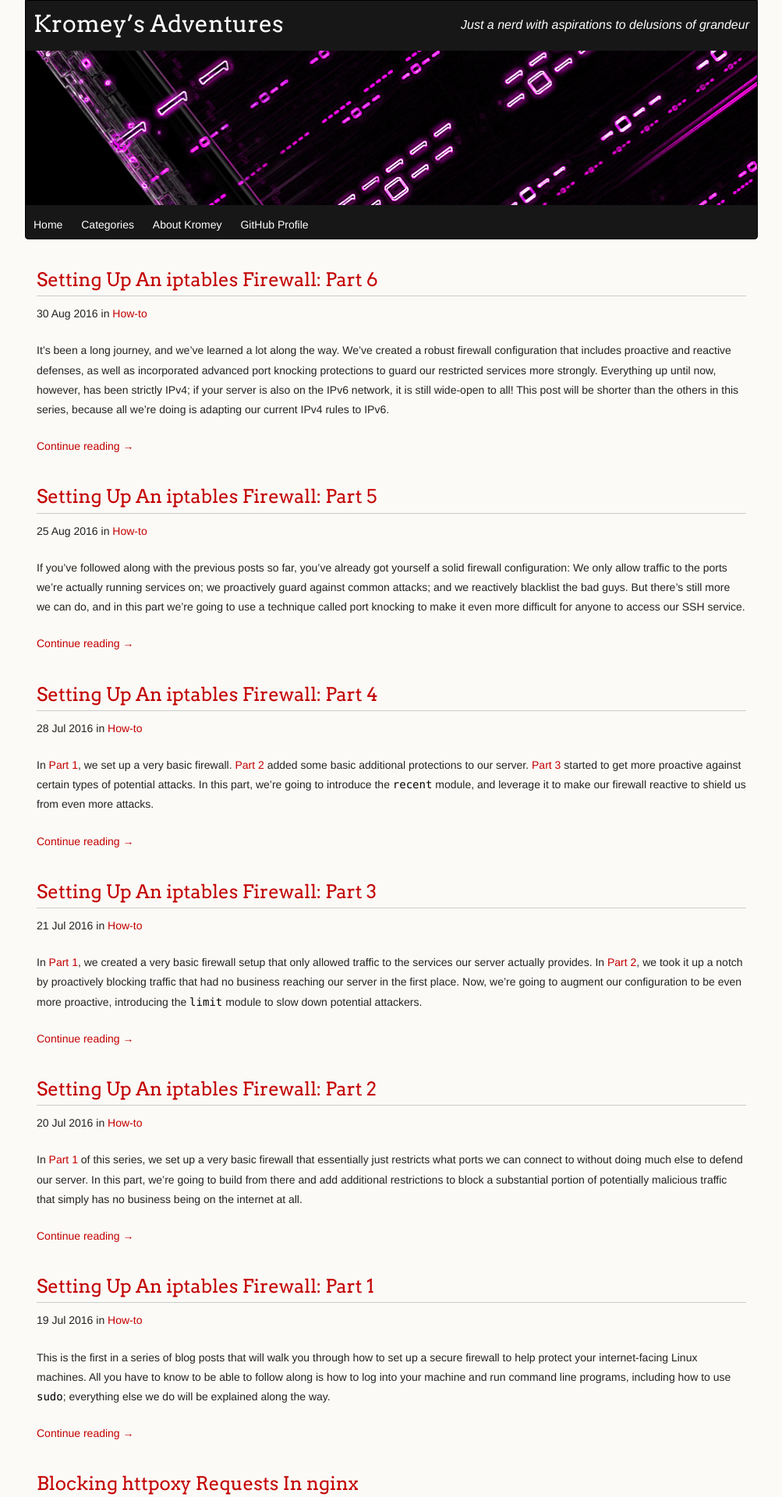
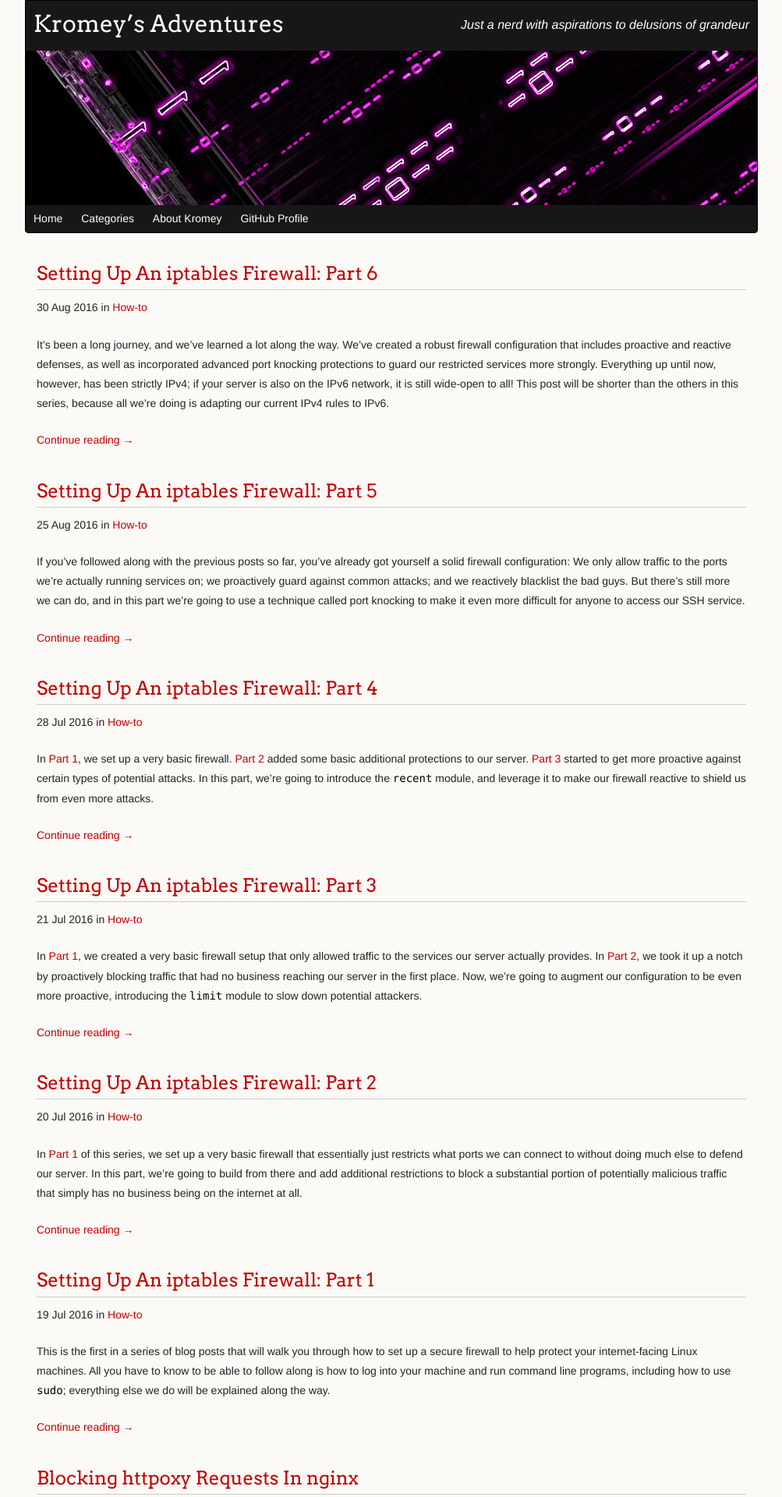
Before and after one commit to Kromey/Kromey.github.io, a Jekyll site: the page built from index.html, in a window 1280 px wide. Shown: the top 1920 px of the page at 78% size, without its empty margins (138-1141 px from the left). Built offline with Jekyll 4.4.1, drawn with Linux system fonts in a browser that asks for light colours; the list of posts is cut into pages by our own code.

Commit message:
Crop banner image rather than scale it

```diff
--- a/_layouts/default.html
+++ b/_layouts/default.html
@@ -16,7 +16,8 @@
 				<h1 class="header">{{ site.title | default: site.github.repository_name | smartify }}</h1>
 				<p class="sub-header">{{ site.description | default: site.github.project_tagline | smartify }}</p>
 
-				<img class="banner" src="{{ '/assets/img/header.png' | relative_url }}" alt="">
+				<!--<img class="banner" src="{{ '/assets/img/header.png' | relative_url }}" alt="">-->
+				<div class="banner">&nbsp;</div>
 
 				{% include navbar.html %}
 			</header>
--- a/_sass/theme.scss
+++ b/_sass/theme.scss
@@ -231,6 +231,17 @@
 	padding: 0;
 	border: 0;
 }
+div.banner {
+	margin: 0;
+	padding: 0;
+	border: 0;
+	width: 100%;
+	height: 21vw;
+	max-height: 198px;
+	background-image: url('/assets/img/header.png');
+	background-repeat: no-repeat;
+	background-position: left top;
+}
 
 p.header, p.sub-header {
 	font-size: 16px;
```
